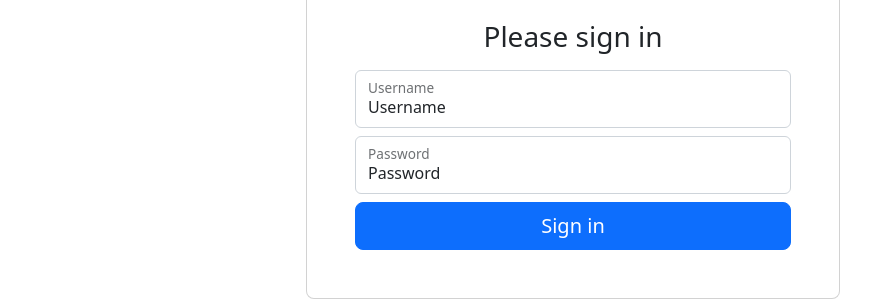
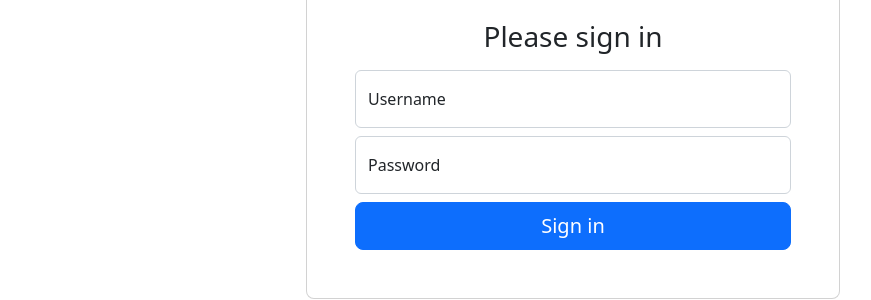
Before and after one commit to daisychuying/foodie-react-web-app, a React (Create React App) app: page /login in a window 1280 px wide. Shown: the part 588-888 px from the top of the page, without its empty margins (67-938 px from the left). Built offline with nearby package versions, Linux system fonts and the light colour scheme.

Commit message:
Updated registration and login page

```diff
--- a/src/users/login.js
+++ b/src/users/login.js
@@ -6,8 +6,8 @@ import {useNavigate} from "react-router";
 
 const Login = () => {
      const navigate = useNavigate()
-     const [username, setUsername] = useState('Username')
-     const [password, setPassword] = useState('Password')
+     const [username, setUsername] = useState('')
+     const [password, setPassword] = useState('')
      const [error, setError] = useState(null)
      const {currentUser} = useSelector((state) => state.users)
      const dispatch = useDispatch()
@@ -48,7 +48,7 @@ const Login = () => {
                                          className="form-control form-floating mb-2 "
                                          value = {username}
                                          id="floatingInput"
-                         placeholder="name@example.com"
+                                         placeholder="Username"
                                          onChange={(e) => setUsername(e.target.value)}/>
                                     <label htmlFor="floatingInput">Username</label>
                                  </div>
@@ -56,6 +56,7 @@ const Login = () => {
                                      <input
                                          className="form-control mb-2"
                                          value = {password}
+                                         placeholder="Password"
                                          onChange={(e) => setPassword(e.target.value)}/>
                                      <label htmlFor="floatingInput">Password</label>
                                  </div>
--- a/src/users/register.js
+++ b/src/users/register.js
@@ -89,17 +89,17 @@ const Register = () => {
                                                 onChange={(e) => setLastName(e.target.value)}/>
 
                                             <label htmlFor="roles" className="mb-2">Choose a role:</label>
-                                            <form className="mb-2">
+                                            <br/>
                                             <select
                                                 value={role}
                                                 onChange={e => setRole(e.target.value)}>
+                                                <option key='0'>Please selection from the following</option>
                                                 {options.map((value) => (
                                                     <option value={value} key={value}>
                                                         {value}
                                                     </option>
                                                 ))}
                                             </select>
-                                            </form>
                                             {
                                                 role === 'CHEF'&&
                                                 <div>
@@ -114,17 +114,17 @@ const Register = () => {
                                                 role ==='FOODIE'&&
                                                 <div>
                                                     <label className ="mb-2">Your Favorite Food type :</label>
-                                                    <form className="mb-2">
+                                                    <br/>
                                                     <select
                                                         value={foodieFavorite}
                                                         onChange={e => setFoodieFavorite(e.target.value)}>
+                                                        <option key='0'>Please selection from the following: </option>
                                                         {foodieType.map((value) => (
                                                             <option value={value} key={value}>
                                                                 {value}
                                                             </option>
                                                         ))}
                                                     </select>
-                                                    </form>
                                                 </div>
                                             }
                                             <button
```
Lines whose indentation alone changed are shown as unchanged.
